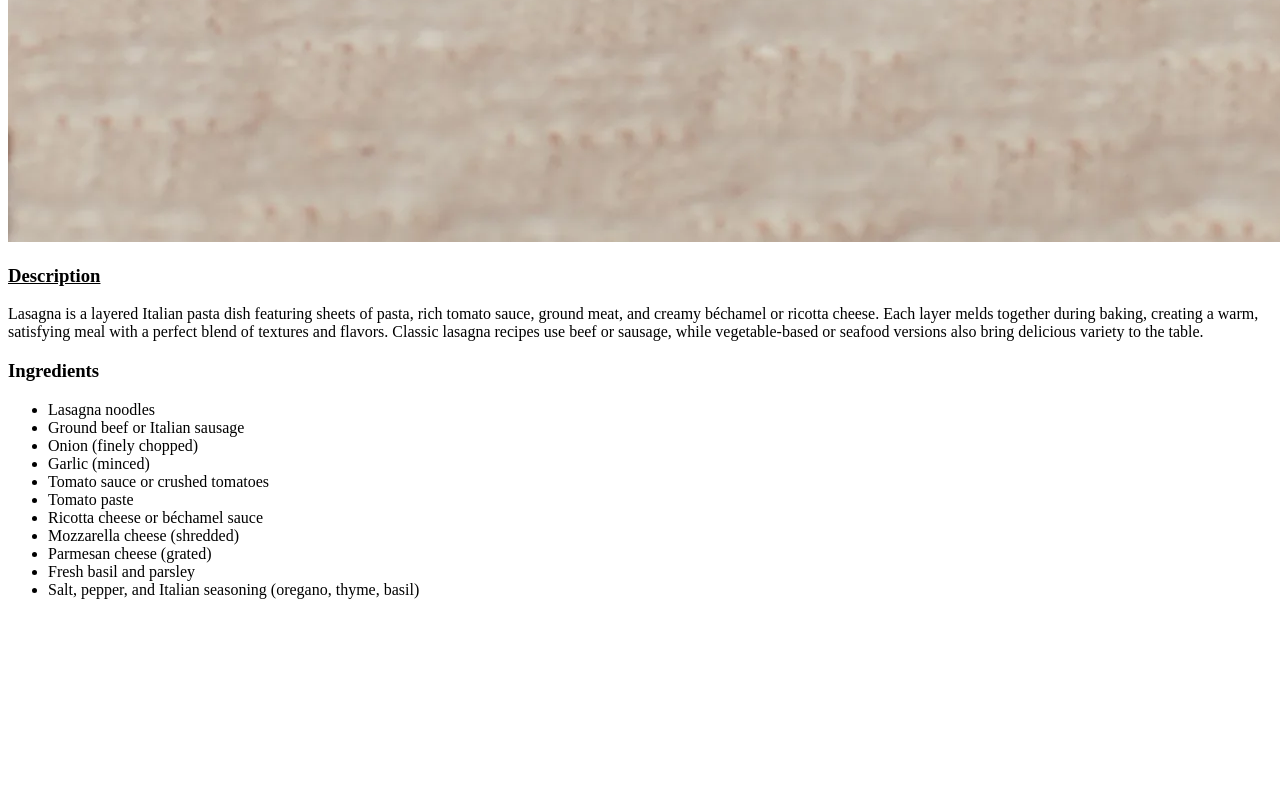
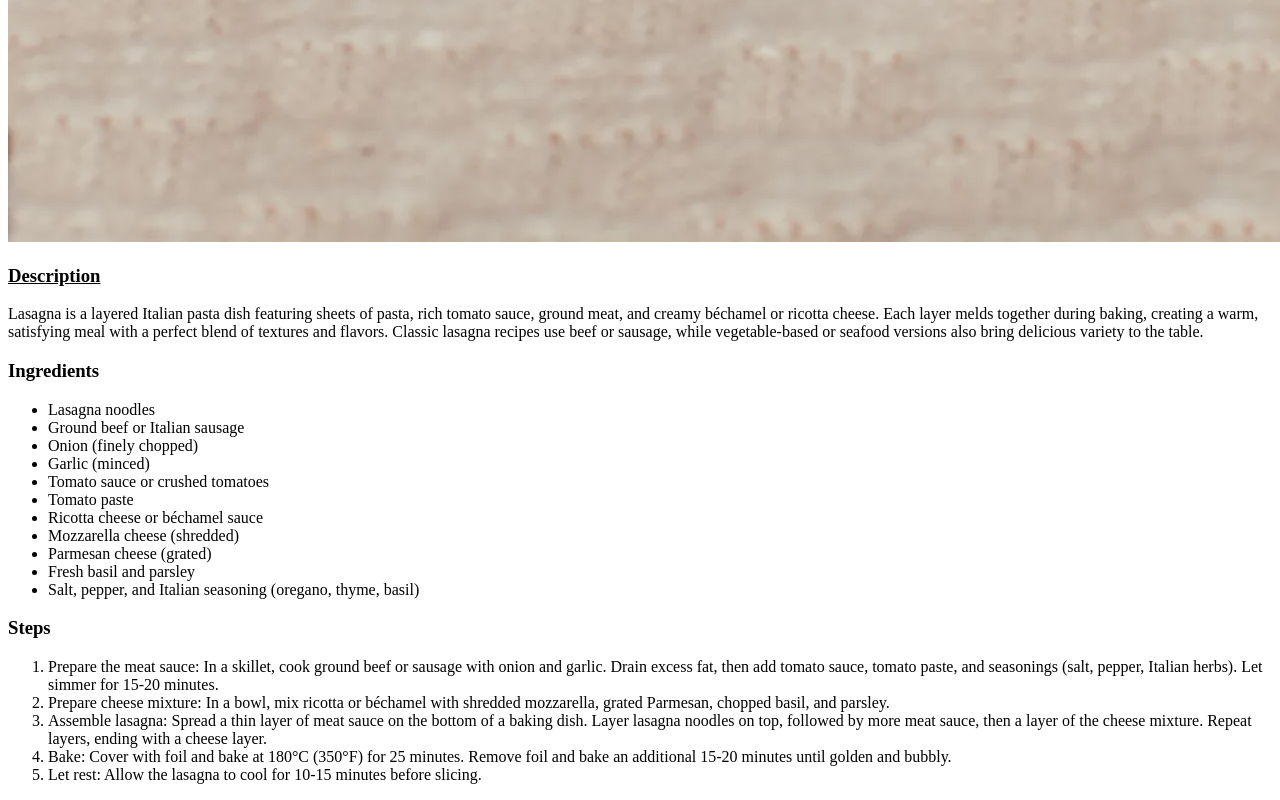
Before and after one commit to AlPerras/odin-recipes, a plain HTML site: page recipes/lasagna.html in a window 1280 px wide. Shown: the part 2967-3767 px from the top of the page. Before the commit the page ends 3582 px from the top, so only its background shows below. Drawn offline with Linux system fonts and the light colour scheme.

Commit message:
Added the steps section missing on the lasagna

```diff
--- a/recipes/lasagna.html
+++ b/recipes/lasagna.html
@@ -28,6 +28,18 @@
         <li>Fresh basil and parsley</li>
         <li>Salt, pepper, and Italian seasoning (oregano, thyme, basil)</li>
     </ul>
+    <h3>Steps</h3>
+    <ol>
+        <li>Prepare the meat sauce: In a skillet, cook ground beef or sausage with onion and garlic. Drain excess fat, then add
+        tomato sauce, tomato paste, and seasonings (salt, pepper, Italian herbs). Let simmer for 15-20 minutes.</li>
+        <li>Prepare cheese mixture: In a bowl, mix ricotta or béchamel with shredded mozzarella, grated Parmesan, chopped basil, and
+        parsley.</li>
+        <li>Assemble lasagna: Spread a thin layer of meat sauce on the bottom of a baking dish. Layer lasagna noodles on top,
+        followed by more meat sauce, then a layer of the cheese mixture. Repeat layers, ending with a cheese layer.</li>
+        <li>Bake: Cover with foil and bake at 180°C (350°F) for 25 minutes. Remove foil and bake an additional 15-20 minutes until
+        golden and bubbly.</li>
+        <li>Let rest: Allow the lasagna to cool for 10-15 minutes before slicing.</li>
+    </ol>
 </body>
 
 </html>
```
